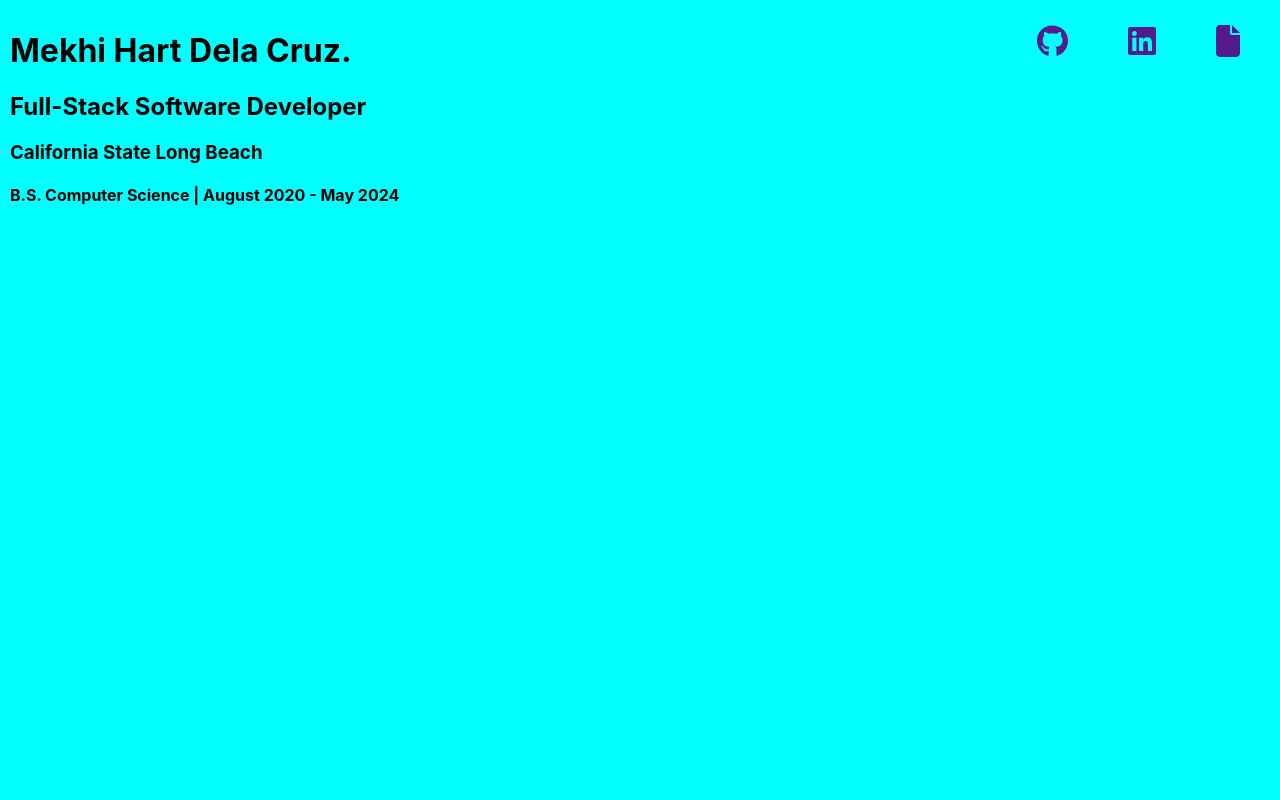
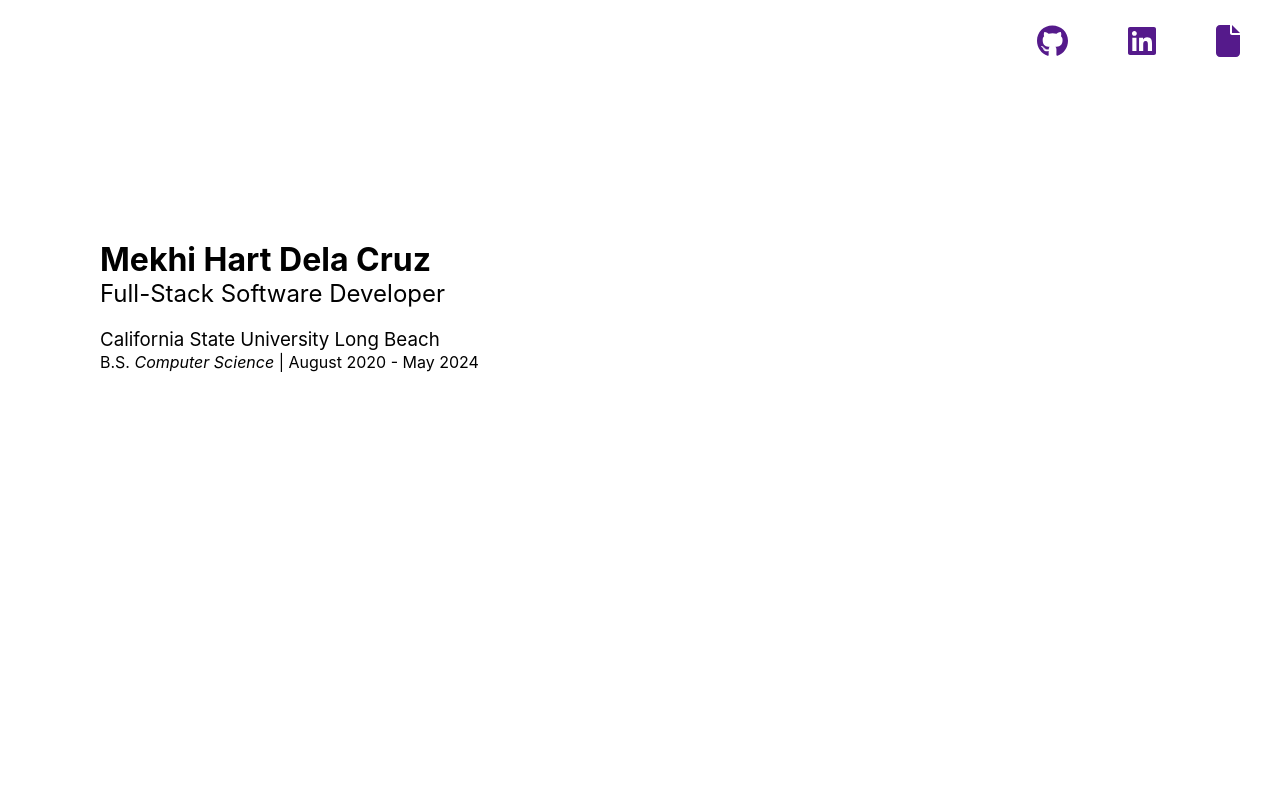
Before and after one commit to MekhiHart/portfolio, a React (Create React App) app: page / in a window 1280 px wide. Shown: the top 800 px of the page. Built offline with nearby package versions, Linux system fonts and the light colour scheme.

Commit message:
set up hero intro, working on skills next

```diff
--- a/src/App.js
+++ b/src/App.js
@@ -1,11 +1,13 @@
 import Hero from "./Components/Hero";
 import NavBar from "./Components/NavBar";
+import Skills from "./Components/Skills";
 
 function App() {
   return (
     <>
       <NavBar/>
       <Hero/>
+      <Skills/>
 
     </>
   )
--- a/src/Components/Hero.jsx
+++ b/src/Components/Hero.jsx
@@ -1,10 +1,13 @@
 export default function Hero(){
     return(
-    <div className="hero--body">
-        <h1>Mekhi Hart Dela Cruz.</h1>
-        <h2>Full-Stack Software Developer</h2>
-        <h3>California State Long Beach</h3>
-        <h4>B.S. Computer Science | August 2020 - May 2024</h4>
+    <div className="hero--body fullScreen">
+        <div className="hero--intro">
+            <h1 style={{marginBottom: "-20px" , fontWeight:"bold"}}>Mekhi Hart Dela Cruz</h1>
+            <h2>Full-Stack Software Developer</h2>
+            <h3 style={{marginBottom: "-20px"}}>California State University Long Beach</h3>
+            <h4>B.S. <i>Computer Science</i> | August 2020 - May 2024</h4>
+        </div>
+
     </div>
     )
 }
--- /dev/null
+++ b/src/Components/Skills.jsx
@@ -0,0 +1,7 @@
+export default function Skills(){
+    return(
+        <div className="fullScreen">
+            <h1>Skills</h1>
+        </div>
+    )
+}
--- a/src/index.css
+++ b/src/index.css
@@ -12,6 +12,8 @@ code {
     monospace;
 }
 
+
+
 nav{
   margin-top: 25px;
   position: fixed;
@@ -25,7 +27,19 @@ nav a{
 }
 
 .hero--body{
-  padding: 10px;
-  background-color: aqua;
+  padding-left: 100px;
+}
+
+.hero--intro{
+  margin-top: 30vh;
+}
+
+.hero--intro > *{
+  font-weight: normal;
+}
+
+
+
+.fullScreen{
   height: 100vh;
 }
```
